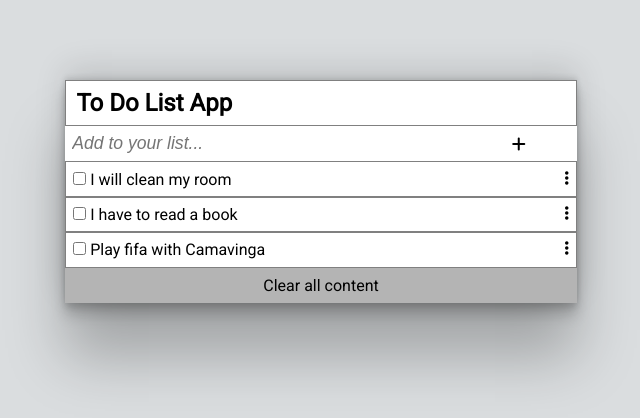
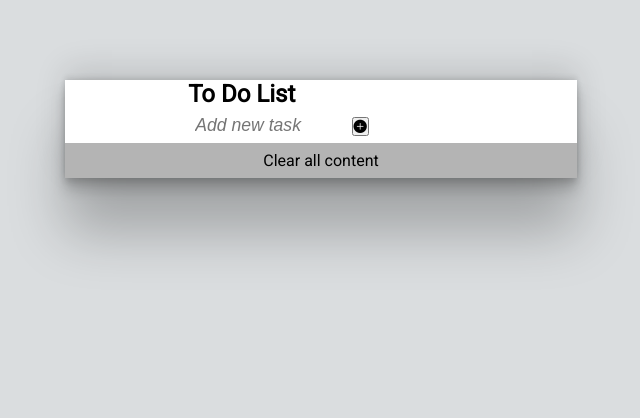
Before and after one commit to Chimoneg27/To-Do-List, a website built with webpack: page src/index.html in a window 1280 px wide. Shown: the whole page, without its empty margins (319-959 px from the left). Built offline with nearby package versions, Linux system fonts and the light colour scheme.

Commit message:
Update index.html file

```diff
--- a/src/index.html
+++ b/src/index.html
@@ -3,25 +3,31 @@
 <head>
     <meta charset="UTF-8">
     <meta name="viewport" content="width=device-width, initial-scale=1.0">
+    <link rel="stylesheet" href="https://cdn.jsdelivr.net/npm/bootstrap-icons@1.8.3/font/bootstrap-icons.css" />
     <link href="https://fonts.googleapis.com/css2?family=Roboto&display=swap" rel="stylesheet">
     <title>Wbpack Exercise</title>
 </head>
 <body>
     <div class="container">
-        <div class="title">
-            <h2>To Do List App</h2>
+        <header>
+            <div class="header">
+                <h2>To Do List</h2>
+            </div>
+
+            <div class="new-todo">
+                <form id="todoform">
+                    <input type="text" name="newtodo" id="newtodo" placeholder="Add new task">
+                    <button type="submit">
+                        <i class="bi bi-plus-circle-fill"></i>
+                    </button>
+                </form>
+            </div>
+        </header>
+        <div id="todos-list">
         </div>
-        <ul id="tasks">
-            <li id="addInput">
-                <input type="text" id="addTaskToDo" placeholder="Add to your list...">
-                <i class="fa-solid fa-plus fs-3"></i>
-            </li>
-        </ul>
         <div class="btn-box">
             <span id="clear-all">Clear all content</span>
         </div>
     </div>
-
-    <script src="https://kit.fontawesome.com/e23401e35c.js" crossorigin="anonymous"></script>
 </body>
 </html>
```
